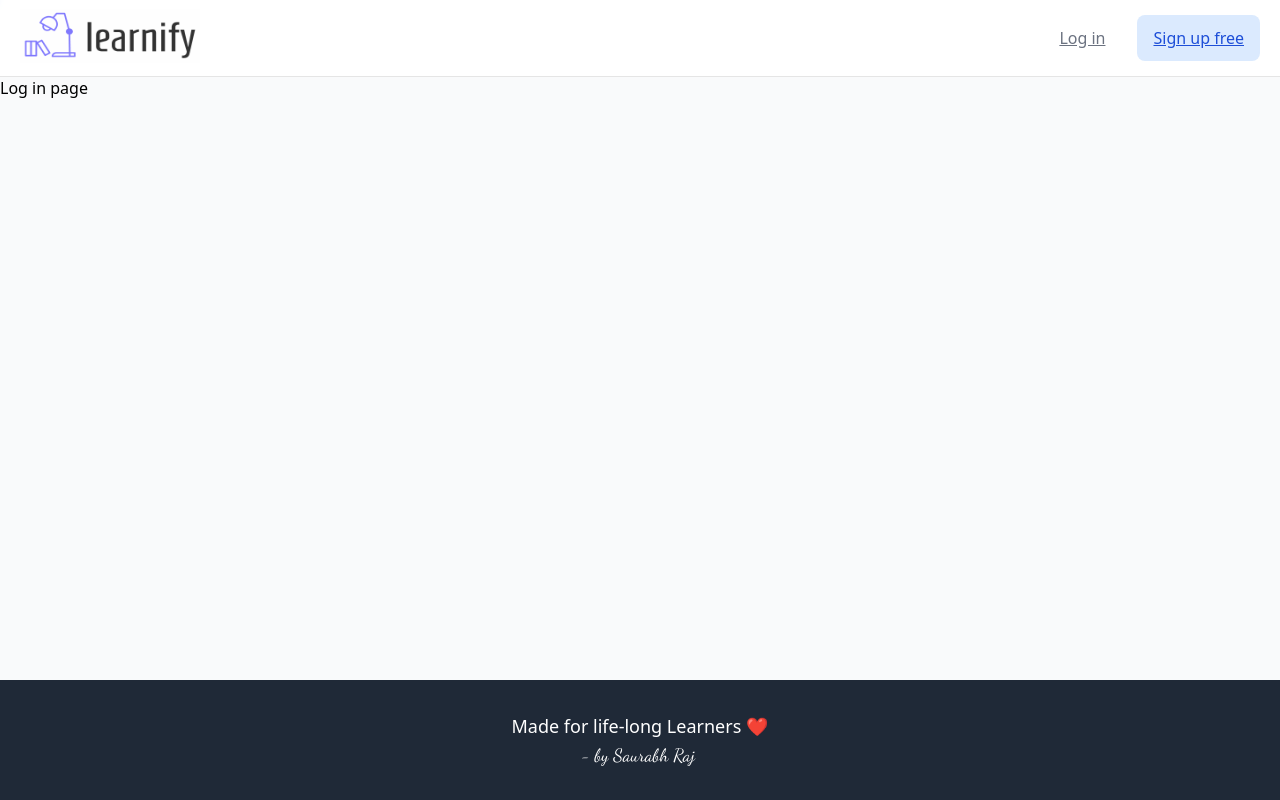
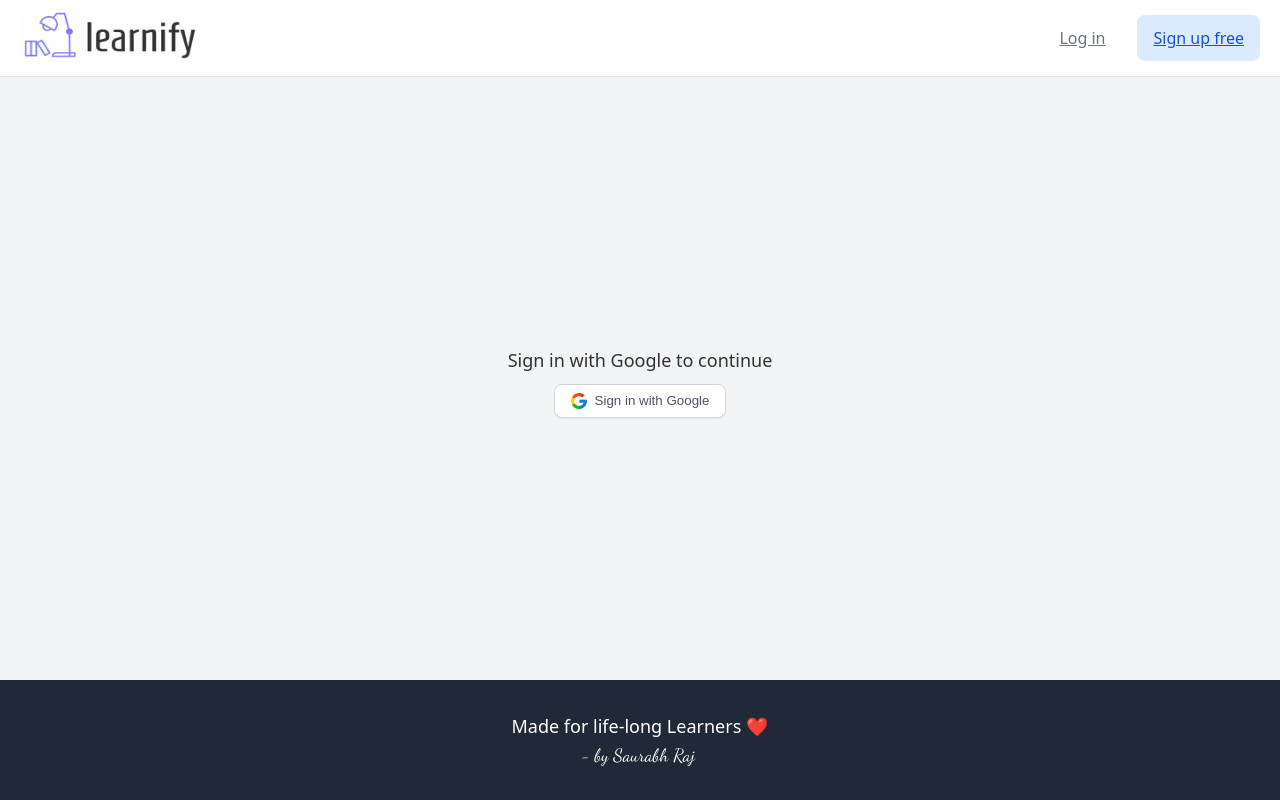
Before and after one commit to saurabhraj123/learnify-react, a React (Vite) app: page /login in a window 1280 px wide. Built offline with nearby package versions, Linux system fonts and the light colour scheme.

Commit message:
Add sign in / signup buttons

```diff
--- a/src/index.css
+++ b/src/index.css
@@ -7,7 +7,8 @@
 body {
   margin: 0;
   padding: 0;
-  background-color: rgb(249, 250, 251);
+  /* background-color: rgb(249, 250, 251); */
+  background-color: #f3f4f6;
   font-family: system-ui, -apple-system, BlinkMacSystemFont, "Segoe UI", Roboto,
     Oxygen, Ubuntu, Cantarell, "Open Sans", "Helvetica Neue", sans-serif;
 }
--- a/src/pages/AuthPage/AuthPage.jsx
+++ b/src/pages/AuthPage/AuthPage.jsx
@@ -1,10 +1,5 @@
-// internal
 import PropTypes from "prop-types";
-
-// internal
 import { useTopLoadingBar } from "../../hooks";
-
-// css
 import classes from "./AuthPage.module.css";
 
 const AuthPage = (props) => {
@@ -13,9 +8,27 @@ const AuthPage = (props) => {
   // to show the top loading bar
   useTopLoadingBar({ setTopBarProgress, type });
 
+  const headingLabel =
+    type === "LOGIN"
+      ? "Sign in with Google to continue"
+      : "Create an account to continue";
+
   return (
     <div className={classes.container}>
-      {type === "LOGIN" ? "Log in page" : "Sign up page"}
+      <div className={classes.authContainer}>
+        <h3 className={classes.heading}>{headingLabel}</h3>
+        <button
+          className={classes.googleButton}
+          // onClick={() => signIn("google")}
+        >
+          <img
+            src="/google.png"
+            className={classes.googleIcon}
+            alt="Google logo"
+          />
+          Sign {type === "LOGIN" ? "in" : "up"} with Google
+        </button>
+      </div>
     </div>
   );
 };
--- a/src/pages/AuthPage/AuthPage.module.css
+++ b/src/pages/AuthPage/AuthPage.module.css
@@ -2,4 +2,49 @@
   min-height: calc(
     100vh - var(--footer-width) - 77px
   ); /* 77px is the height of the header including padding */
+  display: flex;
+  flex-direction: column;
+  justify-content: center;
+  align-items: center;
+  width: 100%;
+  background-color: #f3f4f6;
 }
+
+.authContainer {
+  display: flex;
+  flex-direction: column;
+  align-items: center;
+  justify-content: center;
+  margin-top: -10px;
+}
+
+.heading {
+  margin-bottom: 12px;
+  font-size: 18px;
+  font-weight: 500;
+  color: #333;
+}
+
+.googleButton {
+  display: flex;
+  justify-content: center;
+  align-items: center;
+  background-color: white;
+  border: 1px solid #d1d5db;
+  color: #4b5563;
+  padding: 8px 16px;
+  border-radius: 8px;
+  box-shadow: 0px 1px 2px rgba(0, 0, 0, 0.05);
+  cursor: pointer;
+  transition: background-color 0.2s ease-in-out;
+}
+
+.googleButton:hover {
+  background-color: #f9fafb;
+}
+
+.googleIcon {
+  width: 16px;
+  height: 16px;
+  margin-right: 8px;
+}
```
Also changed, not shown: public/google.png (added).
